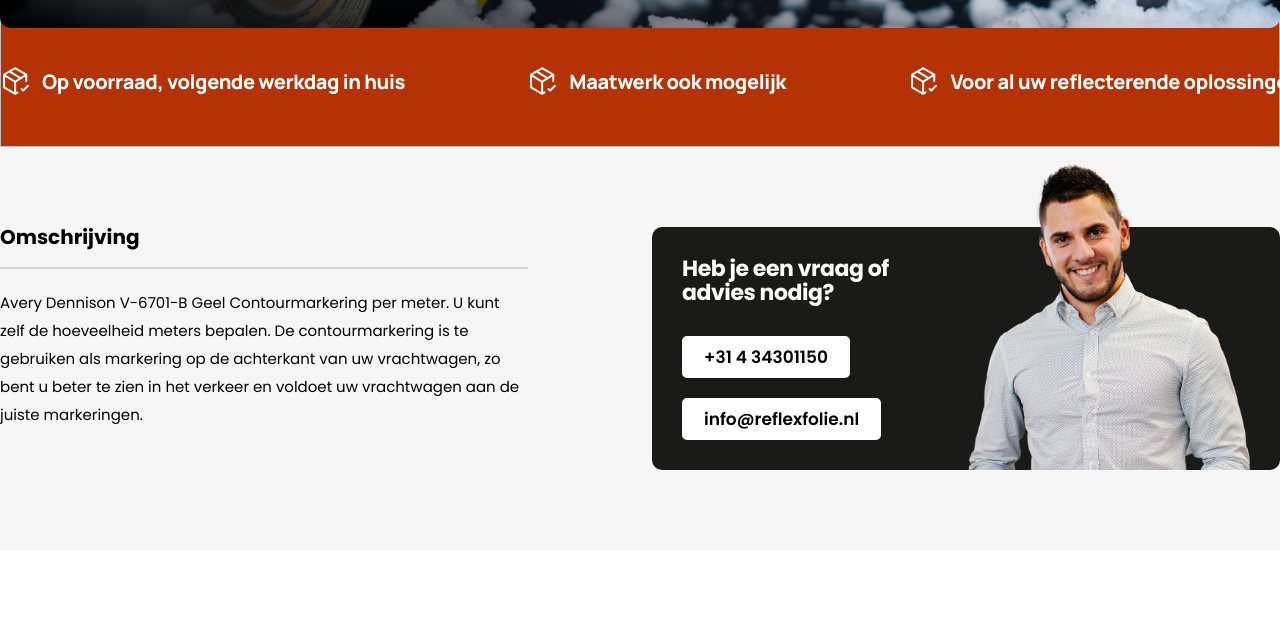
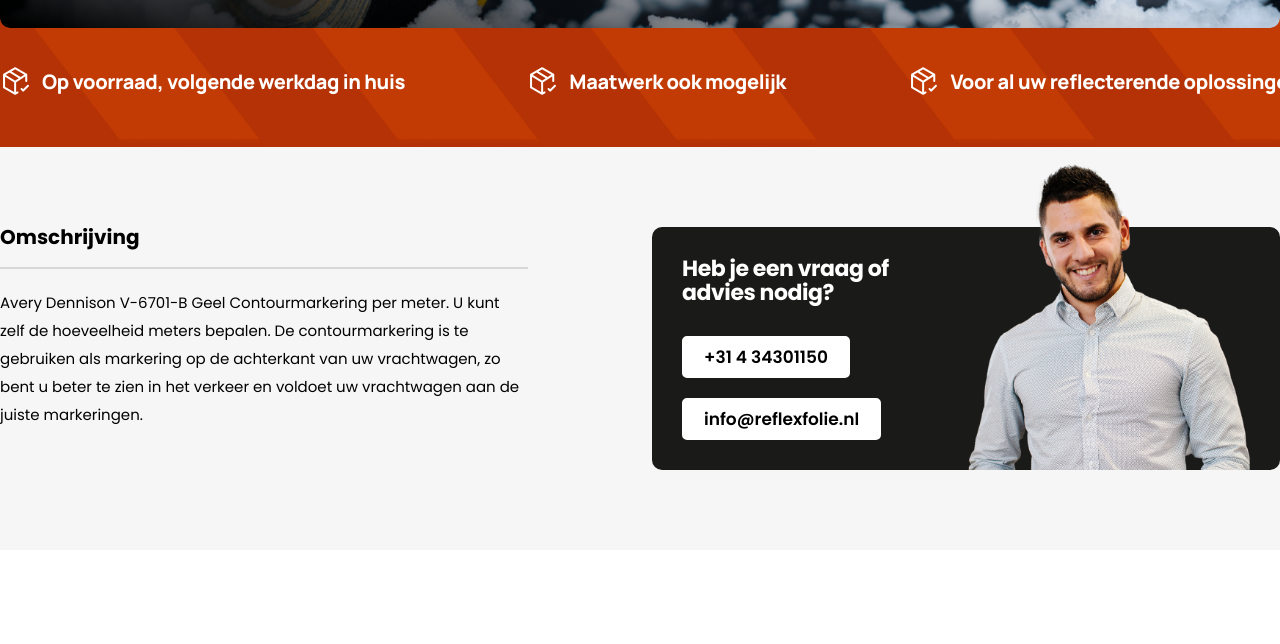
Before and after one commit to Mr-sajibhira/Reflexfolie-Product-page, a plain HTML site: page index.html in a window 1280 px wide. Shown: the part 156-800 px from the top of the page. Drawn offline with nearby package versions, Linux system fonts and the light colour scheme; the site is published under a folder, as on GitHub Pages, so addresses that start at the root find nothing.

Commit message:
Update index.html

```diff
--- a/index.html
+++ b/index.html
@@ -197,7 +197,7 @@
     </style>
     <section>
         <div class="list_siction">
-            <img class="list_siction_bg" src="/images/Mask-group.png" alt="">
+            <img class="list_siction_bg" src="images/Mask-group.png" alt="">
 
             <div class="container">
                 <div class="list flex space_between ">
```
